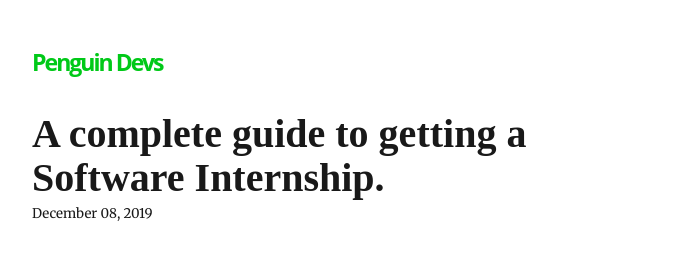
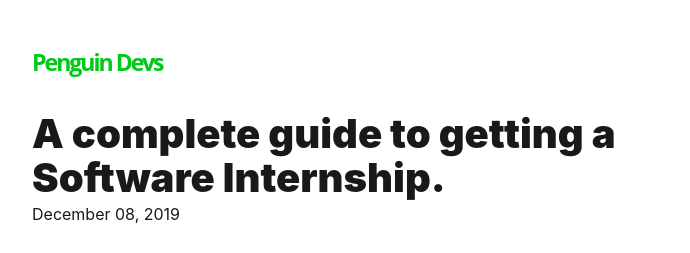
Before and after one commit to CallumHemsley/PenguinDevs, a Gatsby site: page /software-internship-guide/ in a window 1280 px wide. Shown: the top 253 px of the page, without its empty margins (293-983 px from the left). Built offline with nearby package versions, Linux system fonts and the light colour scheme; Gatsby itself is replaced by a stand-in of ours; some packages are replaced by stand-ins of ours.

Commit message:
change css

```diff
--- a/src/components/layout.css
+++ b/src/components/layout.css
@@ -44,3 +44,15 @@
 a {
     color: rgb(0, 201, 24);
 }
+
+p {
+    font-family: Merriweather, Inter,-apple-system,BlinkMacSystemFont,Segoe UI,Roboto,Helvetica Neue,Arial,Noto Sans,sans-serif,Apple Color Emoji,Segoe UI Emoji,Segoe UI Symbol,Noto Color Emoji;
+}
+
+h1 {
+    font-family: Inter,-apple-system,BlinkMacSystemFont,Segoe UI,Roboto,Helvetica Neue,Arial,Noto Sans,sans-serif,Apple Color Emoji,Segoe UI Emoji,Segoe UI Symbol,Noto Color Emoji;
+}
+
+time {
+    font-family: Inter,-apple-system,BlinkMacSystemFont,Segoe UI,Roboto,Helvetica Neue,Arial,Noto Sans,sans-serif,Apple Color Emoji,Segoe UI Emoji,Segoe UI Symbol,Noto Color Emoji;
+}
--- a/src/templates/blog-post.js
+++ b/src/templates/blog-post.js
@@ -31,22 +31,22 @@ class BlogPostTemplate extends React.Component {
           <header>
             <h1
               style={{
-                fontFamily: "Libre Baskerville",
+                //fontFamily: "Libre Baskerville",
                 marginTop: rhythm(1),
                 marginBottom: 0,
               }}
             >
               {post.frontmatter.title}
             </h1>
-            <p
+            <time
               style={{
-                ...scale(-1 / 5),
+                //...scale(-1 / 5),
                 display: `block`,
                 marginBottom: rhythm(1),
               }}
             >
               {post.frontmatter.date}
-            </p>
+            </time>
           </header>
           <section dangerouslySetInnerHTML={{ __html: post.html }} />
           <Signup />
```
